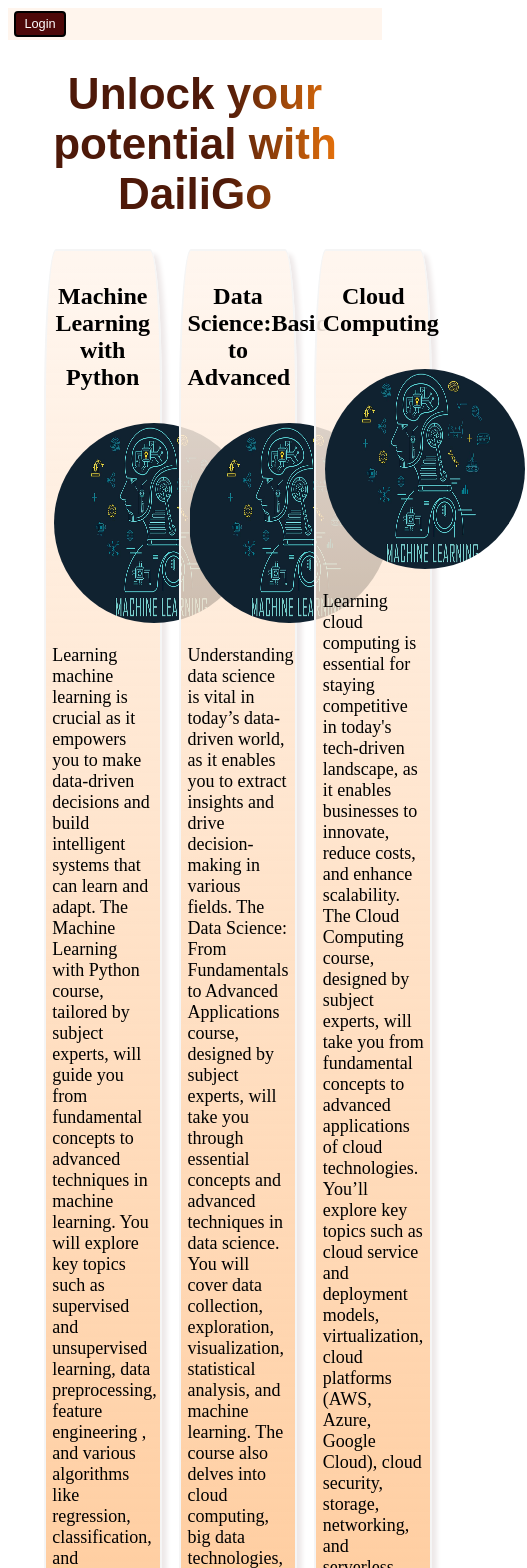
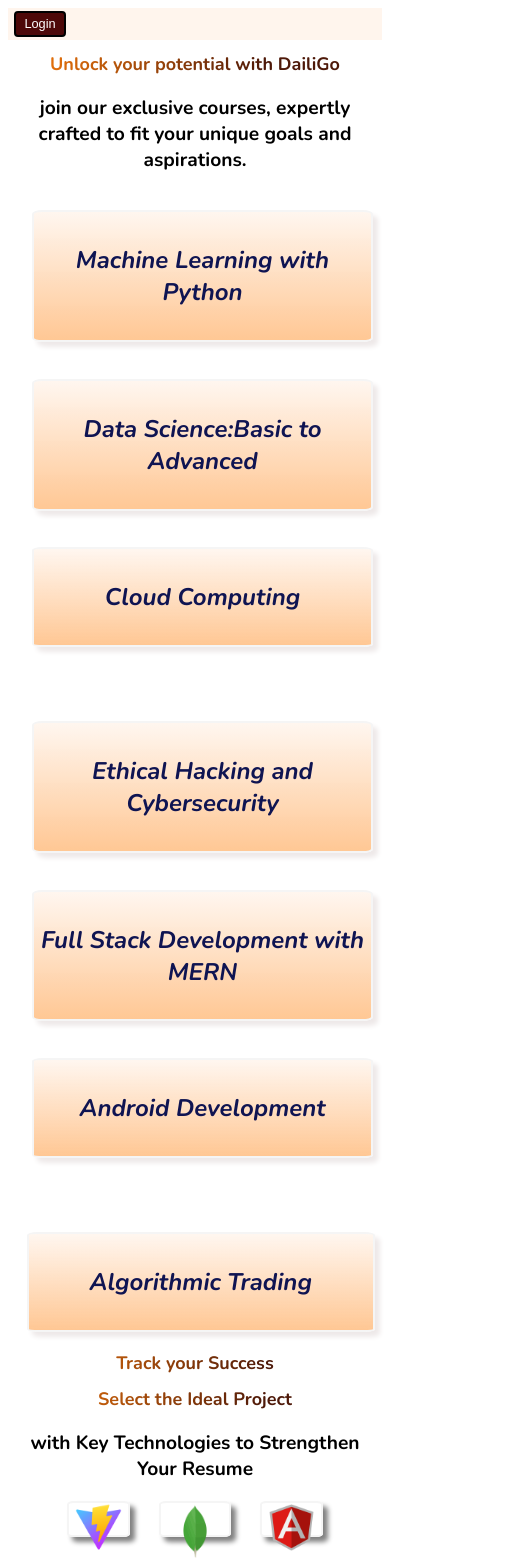
Before and after one commit to shekhar-prajapat1/student-portal, a Next.js app: page / in a window 390 px wide. Shown: the top 1568 px of the page, 527 px wide, since content can reach past the window. Built offline with nearby package versions, Linux system fonts and the light colour scheme.

Commit message:
home page

```diff
--- a/components/courses.js
+++ b/components/courses.js
@@ -1,26 +1,69 @@
 import styles from './courses.module.css'
+import { useState } from 'react';
+import Head from 'next/head';
 
 
 const Courses = () => {
+    const [visible1 , setvisible1] = useState(true) ;
+    function dovisible1 () {
+setvisible1(false)
+
+    }
+
+
+    const [visible2 , setvisible2] = useState(true) ;
+    function dovisible2 () {
+setvisible2(false)
+
+    }
+
+    const [visible3 , setvisible3] = useState(true) ;
+    function dovisible3 () {
+setvisible3(false)
+
+    }
+
     return (
+
+
         <>
-        <div className={styles.coursediv}>
-            <div className={styles.course}>
+        <Head>
+        <link rel="preconnect" href="https://fonts.googleapis.com"/>
+<link rel="preconnect" href="https://fonts.gstatic.com" crossorigin/>
+<link href="https://fonts.googleapis.com/css2?family=Nunito:ital,wght@0,200..1000;1,200..1000&display=swap" rel="stylesheet"/>
+
+        </Head>
+
+
+        <div className= {styles.coursediv1} onMouseEnter={dovisible1}
+        >
+            <div className={styles.course} >
+
                 <h4 className={styles.name}>Machine Learning with Python
                 </h4>
+
+
+
+                <div  className={styles.innerdiv} style={{ display: visible1 ? 'none' : 'block' }}  >
+
                 <img src="ml.jpg" ></img>
-                 <p className={styles.description}>
+                 <p className={styles.description} >
                  Learning machine learning is crucial as it empowers
                   you to make data-driven decisions and build intelligent systems that
                    can learn and adapt. The Machine Learning with Python course, tailored
                    by subject experts, will guide you from fundamental concepts to advanced techniques in machine learning.
                     You will explore key topics such as supervised and unsupervised learning, data preprocessing, feature engineering
                     , and various algorithms like regression, classification, and clustering. The course also covers
-                     model evaluation, deployment, and hands-on projects. </p> </div>
-            <div className={styles.course}>
+                     model evaluation, deployment, and hands-on projects. </p>
+
+                </div>
+                </div>
+            <div className={styles.course} >
                 <h4  className={styles.name}>
                 Data Science:Basic to Advanced
                 </h4>
+
+                <div className={styles.innerdiv} style={{ display: visible1 ? 'none' : 'block' }}>
                 <img src="ml.jpg"></img>
                 <p className={styles.description}>
                 Understanding data science is vital in today’s data-driven world, as it
@@ -28,27 +71,77 @@
                   The Data Science: From Fundamentals to Advanced Applications course, designed by subject experts,
                   will take you through essential concepts and advanced techniques in data science. You will cover
                    data collection, exploration, visualization, statistical analysis, and machine learning.
-                   The course also delves into cloud computing, big data technologies, and ethical considerations.  </p>
+                   The course also delves into cloud computing, big data technologies, and ethical considerations.  </p> </div>
                  </div>
-            {/* {/* <div className={styles.course}>
-            <h4  className={styles.name}> Ethical Hacking and Cybersecurity
-            </h4>
-            <img src="ml.jpg"></img>
-                <p className={styles.description}>
-                In an increasingly digital world, understanding ethical hacking and cybersecurity is crucial to protecting sensitive information and combating cyber threats. The Ethical Hacking and Cybersecurity course, crafted by subject experts, will take you from foundational concepts to advanced practices in ethical hacking. You will explore topics such as network security, reconnaissance techniques, vulnerability analysis, web application security, and incident response. The course also emphasizes legal and ethical considerations, along with hands-on experience using industry-standard tools. With referral links to informative articles and videos, quizzes for knowledge retention, and a capstone project to enhance your CV, personalized mentorship will guide you throughout the course, ensuring you remain focused, stress-free, and on track.
-                </p>
-            </div> */}
+
             <div className={styles.course}>
             <h4  className={styles.name}> Cloud Computing
 
             </h4>
+
+            <div className={styles.innerdiv} style={{ display: visible1 ? 'none' : 'block' }}>
             <img src="ml.jpg"></img>
-            <p className={styles.description}>Learning cloud computing is essential for staying competitive in today's tech-driven landscape, as it enables businesses to innovate, reduce costs, and enhance scalability. The Cloud Computing course, designed by subject experts, will take you from fundamental concepts to advanced applications of cloud technologies. You’ll explore key topics such as cloud service and deployment models, virtualization, cloud platforms (AWS, Azure, Google Cloud), cloud security, storage, networking, and serverless computing. The course also includes practical knowledge on DevOps, cloud automation, and governance.</p>
-                 </div>
+            <p className={styles.description}>Learning cloud computing is essential for staying competitive in today's tech-driven landscape, as it enables businesses to innovate, reduce costs, and enhance scalability.It is designed by subject experts, will take you from fundamental concepts to advanced applications of cloud technologies. You’ll explore key topics such as cloud service and deployment models, virtualization, cloud platforms (AWS, Azure, Google Cloud), cloud security, storage, networking, and serverless computing. The course also includes practical knowledge on DevOps, cloud automation, and governance.</p>
+                 </div>  </div>
+ </div >
 
-        </div>
+
+
+
+
+
+<div className= {styles.coursediv2} onMouseEnter={dovisible2}
+>
+   <div className={styles.course}>
+   <h4 className={styles.name}>Ethical Hacking and Cybersecurity
+ </h4>
+ <div  className={styles.innerdiv} style={{ display: visible2 ? 'none' : 'block' }}  >
+ <img src="ml.jpg" ></img>
+ <p className={styles.description}> In an increasingly digital world, understanding ethical hacking and cybersecurity is crucial to protecting sensitive information and combating cyber threats. The Ethical Hacking and Cybersecurity course, crafted by subject experts, will take you from foundational concepts to advanced practices in ethical hacking. You will explore topics such as network security, reconnaissance techniques, vulnerability analysis, web application security, and incident response. The course also emphasizes legal and ethical considerations, along with hands-on experience using industry-standard tools.</p>
+ </div>
+   </div>
+
+
+   <div className={styles.course}>
+   <h4 className={styles.name}>Full Stack Development with MERN
+   </h4>
+   <div  className={styles.innerdiv} style={{ display: visible2 ? 'none' : 'block' }}  >
+   <img src="ml.jpg" ></img>
+   <p className={styles.description}>In today’s technology landscape, mastering full stack development is essential as it equips you with the skills to build dynamic, user-friendly web applications. The Full Stack Development with MERN course, tailored by subject experts, will take you from foundational concepts to advanced practices in web development. You will learn how to create robust applications using MongoDB, Express.js, React.js, and Node.js. The course covers key topics such as RESTful APIs, database management, state management in React, authentication, and deployment strategies. </p> </div>
+   </div>
+
+
+
+   <div className={styles.course}>
+   <h4 className={styles.name}>Android Development
+</h4>
+<div  className={styles.innerdiv} style={{ display: visible2 ? 'none' : 'block' }}  >
+<img src="ml.jpg" ></img>
+<p className={styles.description}>Learning Android Development equips you with the skills to create innovative mobile applications that are in high demand in today’s tech-driven world. The Android Development course, tailored by subject experts, guides you from the fundamentals to advanced topics in app creation. You'll cover essential areas like user interfaces, data storage, networking, background services, and Android Jetpack components. You'll also learn about location services, notifications, and how to publish your app on the Google Play Store. </p>
+</div>
+    </div>
+
+
+            </div>
+
+            <div className= {styles.coursediv3} onMouseEnter={dovisible3}
+           >
+            <div className={styles.course}>
+
+            <h4 className={styles.name}>Algorithmic Trading</h4>
+
+
+            <div  className={styles.innerdiv} style={{ display: visible3 ? 'none' : 'block' }}  >
+            <img src="ml.jpg" ></img>
+            <p className={styles.description}>Understanding Algorithmic Trading is essential for anyone looking to gain a competitive edge in the financial markets. This Algorithmic Trading course, designed by subject experts, takes you from fundamental concepts to advanced strategies for creating and implementing trading algorithms. You'll explore key topics such as market mechanics, trading strategies, risk management, and performance evaluation. The course covers programming for trading (using Python), data analysis, and backtesting your algorithms to ensure effectiveness.</p>
+            </div>
+            </div>
+
+            </div>
         </>
 
     ); }
 
 export {Courses };
+
+//className={styles.innerdiv} style={{ display: visible ? 'none' : 'block' }}
--- a/components/courses.module.css
+++ b/components/courses.module.css
@@ -1,27 +1,65 @@
-.coursediv {
+.coursediv1  , .coursediv2   {
+
+   padding-right: 2% ;
+    padding-bottom: 5%;
     display: flex;
-    padding-left: 5%;
-    padding-right: 5%;
+    font-family: 'nunito';
+    justify-content: space-between;
+
+
 }
-.course {
-    height: auto;
+.coursdiv3 {
+    width: 30%;
+}
+
+ .course{
+
+    align-items: center;
+    height:40rem;
     width :30%;
     border: 2px solid whitesmoke;
     background: rgb(255,122,0);
     background: linear-gradient(0deg, rgba(255,122,0,0.4206932773109243) 0%, rgba(255,245,237,0.9024859943977591) 99%);
     box-shadow: 5px 5px 5px rgb(238, 233, 233);
-   margin-left: 5%;padding-left: 2%;padding-right: 2%;
-   border-radius: 10%;
+
+   border-radius: 3%;
   transition:  background-color 0.3s ease, transform 0.3s ease;
+  margin-bottom: 2%;
+  margin-left: 3%;padding-left: 1%;padding-right: 1%;
+
+    font-family: "Nunito", sans-serif;
+    font-optical-sizing: auto;
+
+    font-style: normal;
+    display: flex;
+    flex-direction: column;
+
 
 
 }
+.innerdiv {
+
+        flex: 1;
+
+
+
+}
+
+
+
+
+
+
+.course:hover {
+    transform : scale(1.05);
+}
 .course img {
     height:200px;
-    width: 200px;
-    border-radius: 50%;
-    padding-left: 2%;
-    padding-right: 2%;
+    width: 100%;
+    border-radius: 2%;
+    padding-top: 0%;
+    padding-left: 1%;
+    padding-right: 1%;
     transition:  transform 1s ease;
 
 }
@@ -32,9 +70,46 @@
 .name {
     font-size: x-large;
     flex-wrap: nowrap;
+    height: 10%;
+    font-style:italic;
+    color: rgb(15, 20, 82);
 }
 
-.course img:hover {
-    border-radius: 2%;
-    width:100%
+
+
+@media screen and (max-width: 768px) {
+    .coursediv1, .coursediv2 {
+        flex-direction: column; /* Stack items vertically */
+        padding-right:0.5%;
+        padding-bottom: 10%;
+        padding-left: 1.5%;
+    }
+
+    .coursdiv3 {
+        width: 100%; /* Full width on mobile */
+    }
+
+    .course {
+     /* Make course take most of the width */
+        height:auto;
+        align-items: center;
+        margin: 5%;
+        width:90% ;
+
+
+    }
+
+    .course img {
+        height:150px; /* Maintain aspect ratio */
+        width:70%
+    }
+
+    .course p {
+        font-size: medium; /* Adjust font size for readability */
+        margin-left: 1%;
+    }
+
+    .name {
+        font-size:1.5rem; /* Adjust name font size */
+    }
 }
--- a/pages/Home.module.css
+++ b/pages/Home.module.css
@@ -4,37 +4,32 @@
   width: 100%;
   text-align: center;
   background-color: white;
+  font-family: "Nunito", sans-serif;
+  font-optical-sizing: auto;
+
+  font-style: normal;
+
 }
 
 .container h3 {
   font-size:2rem;
-  font-family:  Manrope, sans-serif;
+color:black;
+}
+
+.container h1 {
+
+  color: transparent;
 
   background: linear-gradient(90deg, rgba(255,122,0,0.9585084033613446) 0%, rgba(77,24,8,0.9949229691876751) 69%);
   background-clip: text;
   -webkit-background-clip: text;
-
-
-  color: transparent;
-}
-
-.container h1 {
-  font-size:3rem;
-  font-family:  Manrope, sans-serif;
-
-
-  background: linear-gradient(90deg, rgba(77,24,8,0.9949229691876751) 58%, rgba(255,122,0,0.9585084033613446) 93%);
-
-  background-clip: text;
-  -webkit-background-clip: text;
-
-
-  color: transparent;
 }
 .row {
   display: flex;
   padding-left: 10%;
   padding-right: 10%;
+  margin-left: 2%;
+  margin-right: 2%;
 }
 .e1 {
   border: 2px solid whitesmoke ;
@@ -57,10 +52,6 @@
 }
 
 
-.technology {
-  padding-left: 5%;
-  padding-right: 5%;
-}
 #i1 :hover {
   border-color: (0deg, rgba(34,193,195,1) 0%, rgba(216,214,69,0.9276960784313726) 100%);
 
@@ -101,46 +92,8 @@
 
 
 
-/* ... existing code ... */
-
-.wrapper {
-  display: flex;
-  flex-direction: column;
-  align-items: center;
-}
 
 
-
-
-
-
-.video {
-  width: 80%;
-  height:90%;                 /* Maintain aspect ratio */
-}
-
-.paratext {
-  font-size:3rem;
-  color: black;
-  font-family:sans-serif;
-  text-align: left;
-  margin-left:2%;
-  width: 50%;
-}
-
-
-.slider {
-  flex-basis: 50%; /* Occupies the remaining 50% */
-}
-
-
-
-.innerdiv {
-  display: flex;
-  justify-content: space-between;
-
-
-}
 
 
 
@@ -152,21 +105,13 @@
 /* Mobile styles (max-width: 480px) */
 @media (max-width: 480px) {
 .container h1 {
-  font-size: 44px ;
+  font-size: large
 }
 .container h3 {
- font-size:20px ;
+ font-size:larger ;
 }
 
-  .wrapper {
-    display: flex;
-    flex-direction: column;
-  }
-  .progressBarContainer {
-    flex-direction: column;
-    align-items: center;
-    width: 100%;
-  }
+
 
   .button {
     margin-top: 0%;
@@ -174,65 +119,77 @@
     font-size: 0.9rem;
   }
 
+  .h3{
+    font-size: large;
+  }
+
+  .h1{
+    font-size: larger;
+  }
 
 
 
-  .video {
+
+
+
+  .e1 {
+    width: 30%; /* Use percentage for width */
+    height:2rem; /* Allow height to adjust based on content */
+    max-height: 150px; /* Set a max height to maintain aspect ratio */
+    margin-left:5%; /* Center the element */
+    margin-right:5%; /* Center the element */
+}
+
+.e1 img {
     width: 80%;
-    height:80%;                 /* Maintain aspect ratio */
-  }
-  .innerdiv {
-    display: flex;
-    justify-content: space-between;
-   flex-direction: column;
+}
 
-  }
-  .paratext {
-    font-size: 1rem;
-    text-align: center;
-    width: 100%;
-  }
+.e1 p {
+    font-size: 1rem; /* Adjust font size for readability */
+}
 
-  .video2 {
-    width: 100%;
-    height:40%;
-    align-items: center;
-  }
+
+
 
 
 }
 
 /* Tablet styles (min-width: 481px and max-width: 768px) */
 @media (min-width: 481px) and (max-width: 768px) {
-  .progressBarContainer {
-    flex-direction: row;
-  }
+
 
   .button {
     padding: 0.8rem 1.5rem;
     font-size: 1rem;
   }
-  .paratext {
-    font-size:2rem;
+
+  .container h1 {
+    font-size:2rem ;
+  }
+  .container h3 {
+   font-size:1.5rem;
   }
 
 
-  .video {
-    width: 80%;
-    height:80%;                 /* Maintain aspect ratio */
-  }
+  .e1 {
+    width: 30%; /* Use percentage for width */
+    height:auto; /* Allow height to adjust based on content */
+    max-height: 150px; /* Set a max height to maintain aspect ratio */
+    margin-left:5%; /* Center the element */
+    margin-right:5%; /* Center the element */
+}
 
-  .innerdiv {
-    display: flex;
-    justify-content: space-between;
-   flex-direction: column;
+.e1 img {
+    width: 75%;
+}
 
-  }
+.e1 p {
+    font-size: 1rem; /* Adjust font size for readability */
+}
 
 
-    .video2 {
-      width: 100%;
-      height:50%;
-      align-items: center;
-    }
+
+
+
+
 }
--- a/pages/index.js
+++ b/pages/index.js
@@ -17,11 +17,16 @@
       <Head>
        <link  rel="icon" href ="favicon.png"></link>
         <title>DailiGo: Randomization to Systemization</title>
+        <link rel="preconnect" href="https://fonts.googleapis.com"/>
+<link rel="preconnect" href="https://fonts.gstatic.com" crossorigin/>
+<link href="https://fonts.googleapis.com/css2?family=Nunito:ital,wght@0,200..1000;1,200..1000&display=swap" rel="stylesheet"/>
+
       </Head>
       <Headerc></Headerc>
 
       <div className={styles.container1}>
       <h1>Unlock your potential with DailiGo</h1>
+      <h3>join our exclusive courses, expertly crafted to fit your unique goals and aspirations.</h3>
       <Courses/>
 
       </div>
@@ -45,13 +50,13 @@
         <div className={styles.container4}>
         <h1>Select the Ideal Project</h1>
            <h3>with Key Technologies to Strengthen Your Resume</h3>
-           <div className={styles.technology}>
+
             <div className={styles.row}>
               <div className={styles.e1}><img src= "Vite.js.png" id="i1"></img><p>Vite</p></div>
               <div className={styles.e1}><img src= "MongoDB.png" id="i2"></img><p>Mongodb</p></div>
               <div className={styles.e1}><img src= "AngularJS.png" id="i3"></img><p>Angular</p></div>
 
-            </div>
+
 
 
            </div>
```
